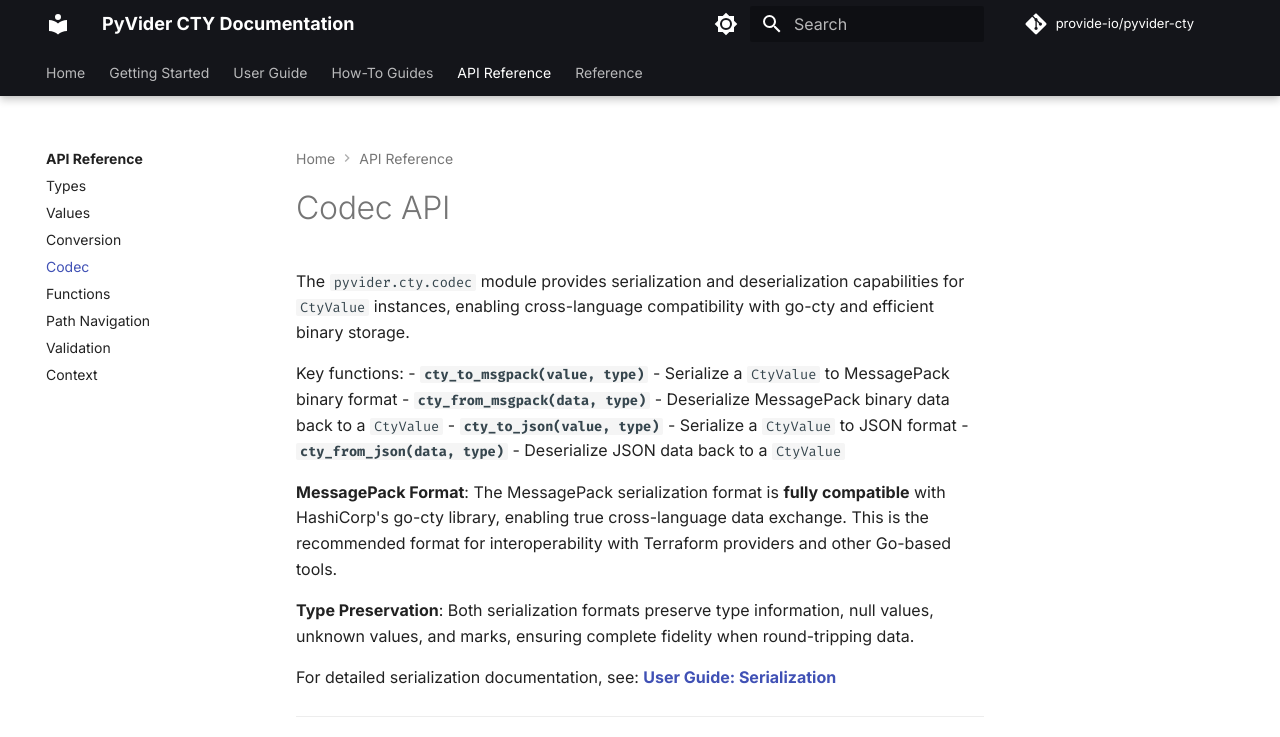
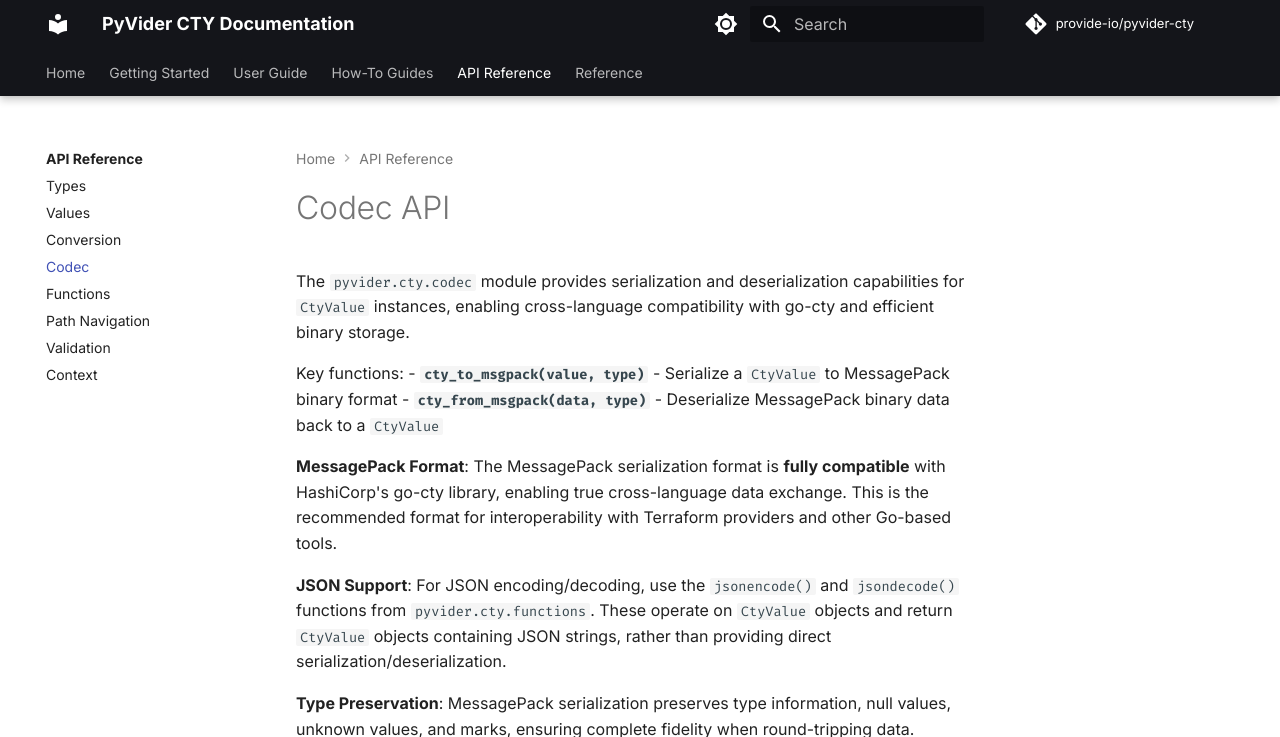
Before and after one commit to provide-io/pyvider-cty, an MkDocs documentation site: the page built from docs/api/codec.md, in a window 1280 px wide and 1115 px high, cut to the strip 0-737 px from the top of the window. Built offline with MkDocs 1.6.1 and Material for MkDocs 9.7.7, drawn with Linux system fonts in a browser that asks for light colours; comment, search, counter and statistics services are not loaded.

Commit message:
🔼⚙️ [skip ci] auto-commit

```diff
--- a/docs/api/codec.md
+++ b/docs/api/codec.md
@@ -5,12 +5,12 @@
 Key functions:
 - **`cty_to_msgpack(value, type)`** - Serialize a `CtyValue` to MessagePack binary format
 - **`cty_from_msgpack(data, type)`** - Deserialize MessagePack binary data back to a `CtyValue`
-- **`cty_to_json(value, type)`** - Serialize a `CtyValue` to JSON format
-- **`cty_from_json(data, type)`** - Deserialize JSON data back to a `CtyValue`
 
 **MessagePack Format**: The MessagePack serialization format is **fully compatible** with HashiCorp's go-cty library, enabling true cross-language data exchange. This is the recommended format for interoperability with Terraform providers and other Go-based tools.
 
-**Type Preservation**: Both serialization formats preserve type information, null values, unknown values, and marks, ensuring complete fidelity when round-tripping data.
+**JSON Support**: For JSON encoding/decoding, use the `jsonencode()` and `jsondecode()` functions from `pyvider.cty.functions`. These operate on `CtyValue` objects and return `CtyValue` objects containing JSON strings, rather than providing direct serialization/deserialization.
+
+**Type Preservation**: MessagePack serialization preserves type information, null values, unknown values, and marks, ensuring complete fidelity when round-tripping data.
 
 For detailed serialization documentation, see: **[User Guide: Serialization](../user-guide/advanced/serialization.md)**
 
```
